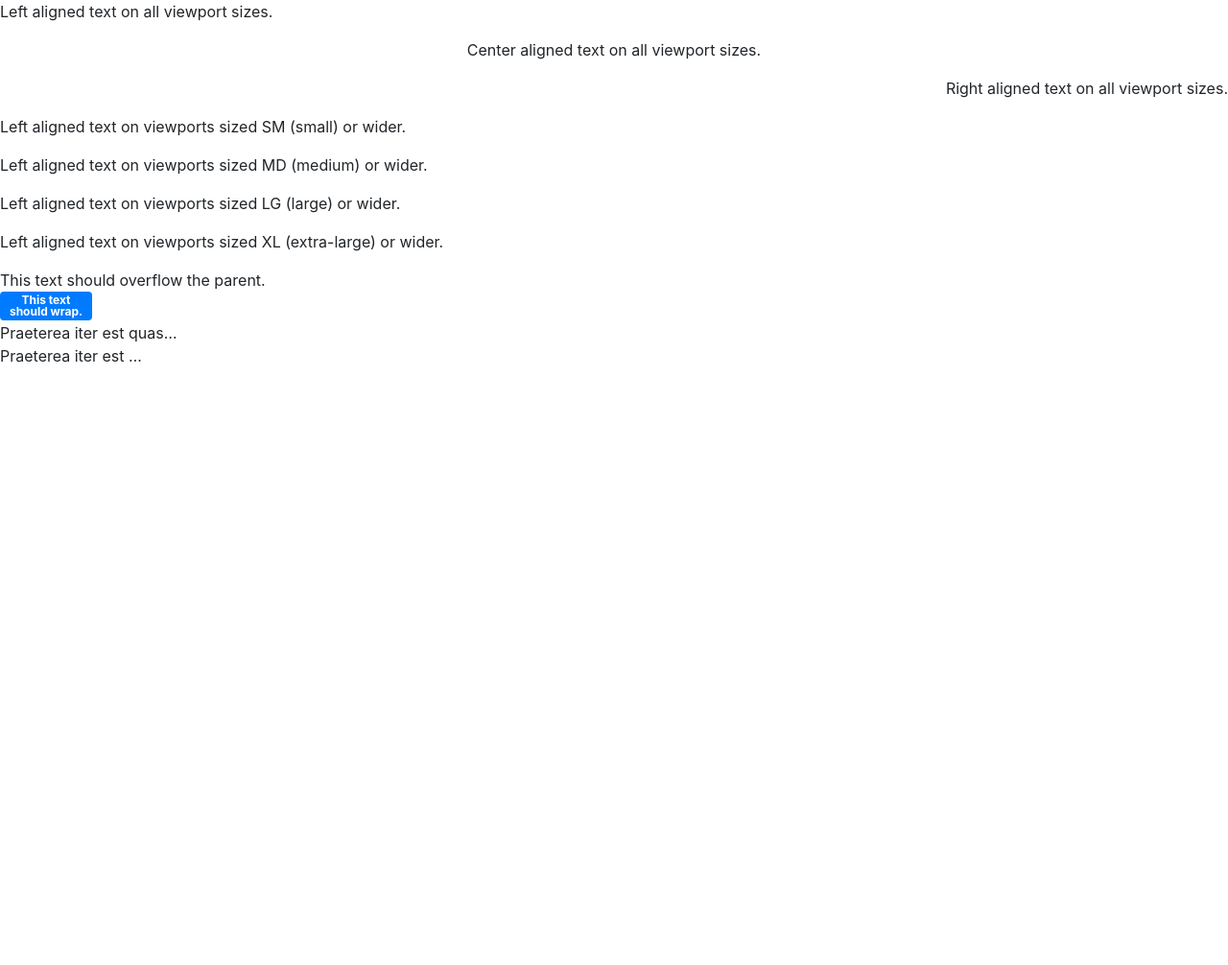
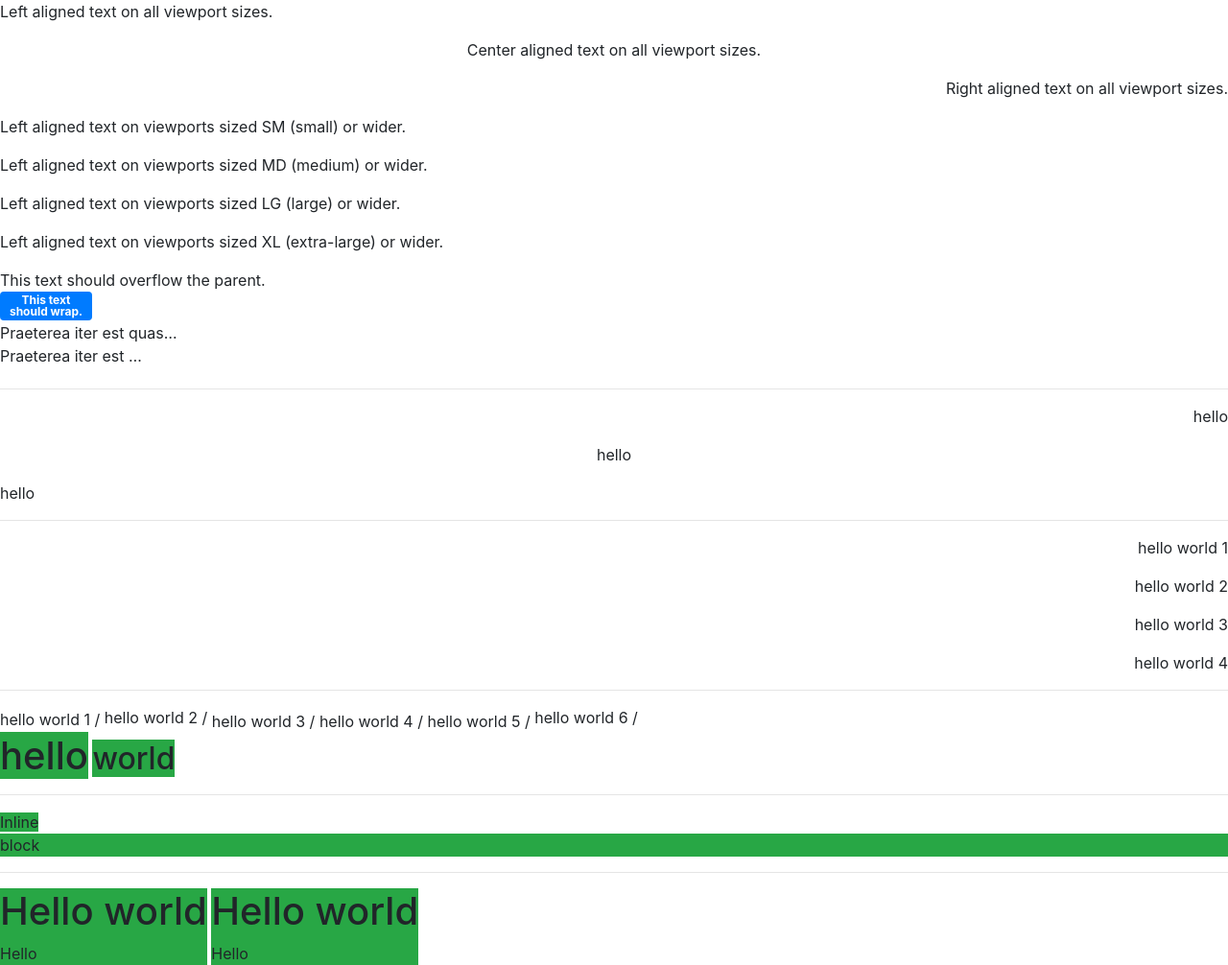
Before and after one commit to arorivegt/BootstrapFourLearning, a plain HTML site: page alignText.html in a window 1280 px wide. Shown: the whole page at 96% size. Before the commit the page ends 800 px from the top, so only its background shows below. Drawn offline with nearby package versions, Linux system fonts and the light colour scheme.

Commit message:
I add two files where i wrote code to learn more about Bootstrap 4, and in this two files is about align text and position element with float

```diff
--- a/alignText.html
+++ b/alignText.html
@@ -40,5 +40,52 @@
   <span class="d-inline-block text-truncate" style="max-width: 150px;">
     Praeterea iter est quasdam res quas ex communi.
   </span>
+
+  <hr>
+  <p class="text-right">hello</p>
+  <p class="text-center">hello</p>
+  <p class="text-left">hello</p>
+
+  <hr>
+
+
+  <!-- adapting text in the screen-->
+  <p class="text-sm-right">hello world 1</p>
+  <p class="text-md-right">hello world 2</p>
+  <p class="text-lg-right">hello world 3</p>
+  <p class="text-xl-right">hello world 4</p>
+
+  <hr>
+
+
+  <span class="align-baseline">hello world 1 / </span>
+  <span class="align-top">hello world 2 / </span>
+  <span class="align-bottom">hello world 3 / </span>
+  <span class="align-middle">hello world 4 / </span>
+  <span class="align-text-top">hello world 5 / </span>
+  <span class="align-text-bottom">hello world 6 / </span>
+
+  <br>
+  <h1 class="bg-success d-inline">hello</h1>
+  <h2 class="bg-success d-inline">world</h2>
+
+  <hr>
+
+  <span class="bg-success"> Inline</span>
+  <span class="bg-success d-block"> block</span>
+
+  <hr>
+
+  <div class="d-inline-block bg-success">
+    <h1>Hello world</h1>
+    <span>Hello</span>
+  </div>
+
+  <div class="d-inline-block bg-success">
+    <h1>Hello world</h1>
+    <span>Hello</span>
+  </div>
+
+
 </body>
 </html>
```
Also changed, not shown: positionElement.html (added, +65 -0 lines).
